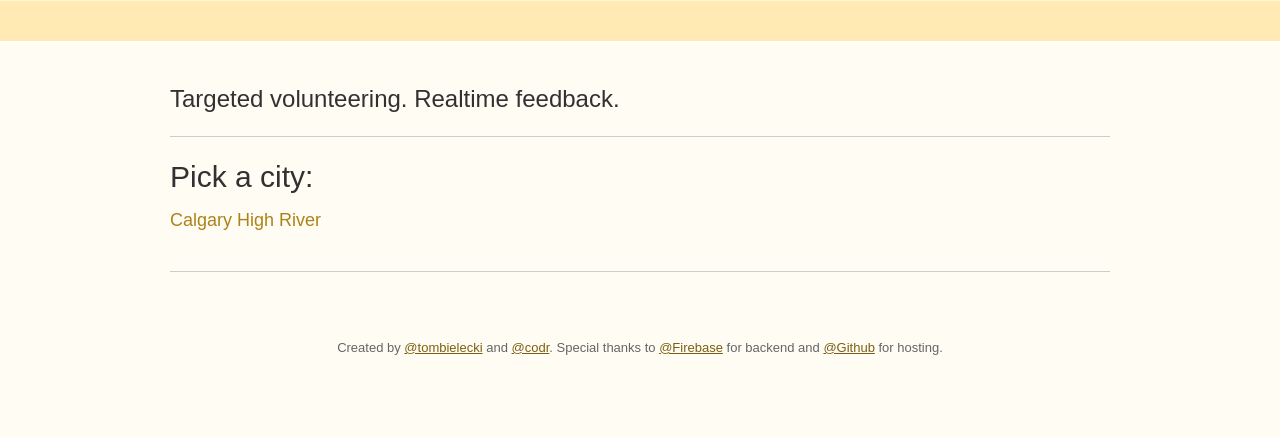
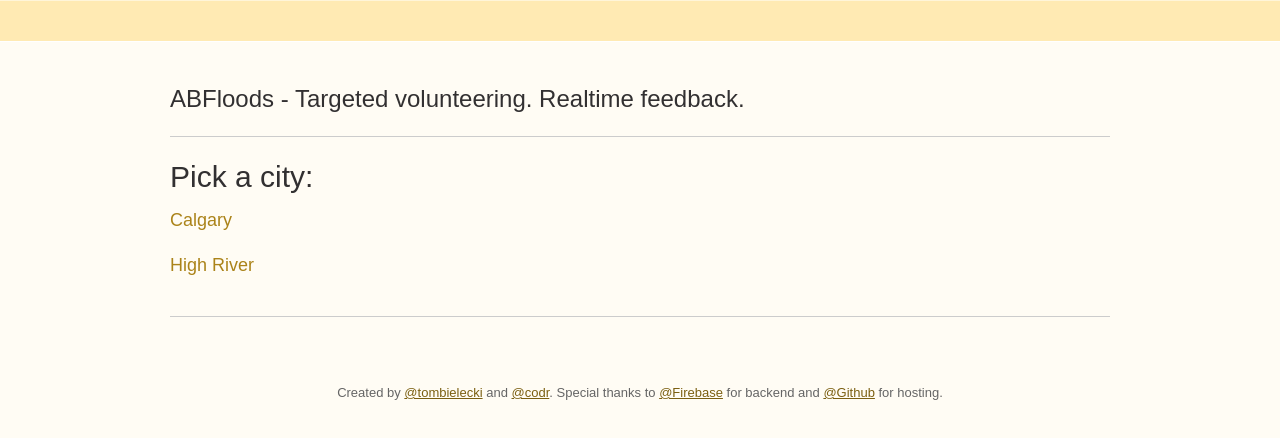
Before and after one commit to abfloods/abfloods.github.com, a plain HTML site: page index.html in a window 1280 px wide. Drawn offline with nearby package versions, Linux system fonts and the light colour scheme.

Commit message:
Content, CNAME

```diff
--- a/index.html
+++ b/index.html
@@ -28,15 +28,15 @@
           <div class="row">
             <!-- <a href="http://firefeed.io"><img src="img/wordmark-large.png" alt="Firefeed" /></a> -->
             <h2 class="subheading">
-              Targeted volunteering. Realtime feedback.
+              ABFloods - Targeted volunteering. Realtime feedback.
             </h2>
             <hr/>
             <div class="about">
               <h2>Pick a city:</h2>
-              <p>
-			    <a href"">Calgary</a>
-			    <a href"">High River</a>
-              </p>
+
+			    <p><a href"http://calgary.abfloods.ca">Calgary</a></p>
+			    <p><a href"http://highriver.abfloods.ca">High River</a></p>
+
           <hr/>
             </div>
           </div>
```
Also changed, not shown: 1 other file.
